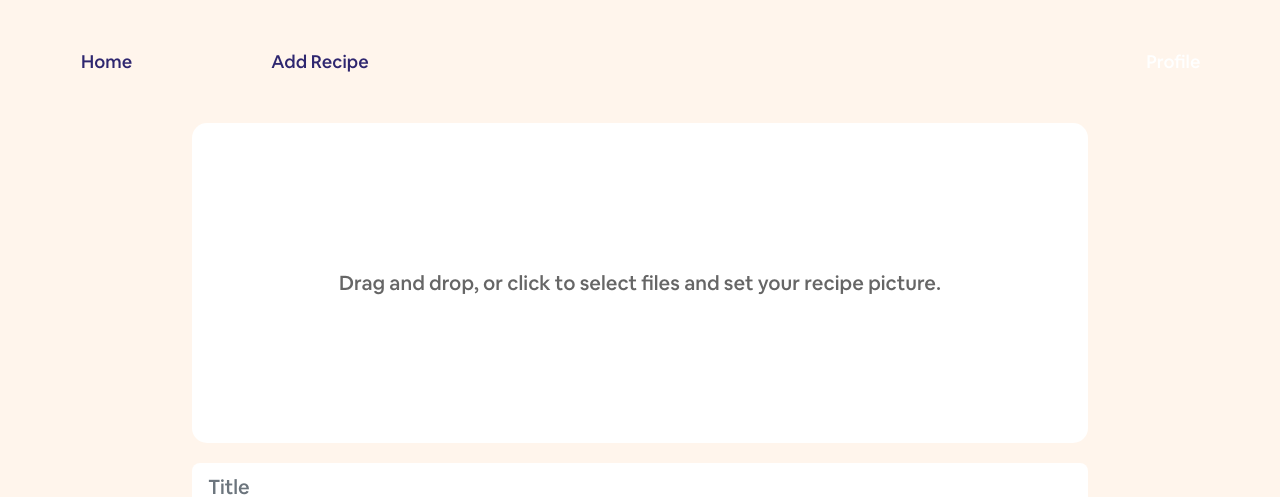
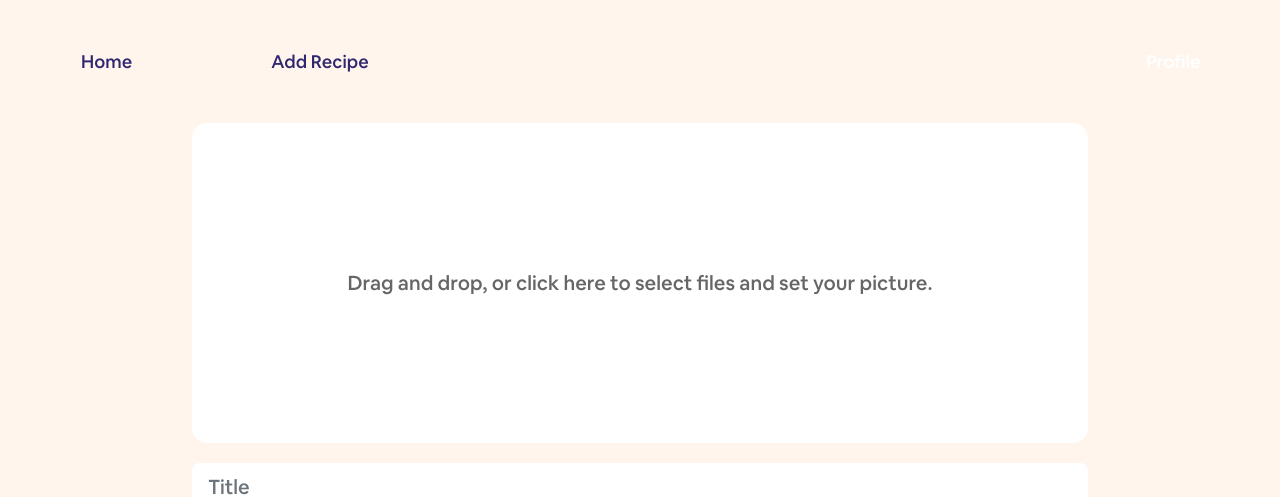
Before and after one commit to mikhaelkevin/fe-lets-cookin-app, a React (Create React App) app: page /new in a window 1280 px wide. Shown: the top 497 px of the page. Built offline with nearby package versions, Linux system fonts and the light colour scheme.

Commit message:
refactor(recipe): dropzone styling.
code refactor for dropzone styling, moving the div styling to main page. so the drop zone will reusable.

refactor reacipe-features.

```diff
--- a/src/components/global/Dropzone.jsx
+++ b/src/components/global/Dropzone.jsx
@@ -3,7 +3,6 @@ import React, { useState, useEffect } from 'react';
 import { useDropzone } from 'react-dropzone';
 import PropTypes from 'prop-types';
 
-import style from '../../styles/module-css/NewRecipe.module.css';
 import {
   thumbsContainer, thumb, thumbInner, img,
 } from '../../styles/dropzone/imagePreview';
@@ -42,7 +41,8 @@ function Dropzone({ data }) {
   useEffect(() => files.forEach((file) => URL.revokeObjectURL(file.preview)), []);
 
   return (
-    <div className={style.dropzone}>
+    // eslint-disable-next-line react/jsx-no-useless-fragment
+    <>
       {files?.length ? (
         <aside style={thumbsContainer}>
           {thumbs}
@@ -51,11 +51,11 @@ function Dropzone({ data }) {
         <div {...getRootProps({ className: 'dropzone' })}>
           <input {...getInputProps()} />
           <span className="text-center">
-            Drag and drop, or click to select files and set your recipe picture.
+            Drag and drop, or click here to select files and set your picture.
           </span>
         </div>
       )}
-    </div>
+    </>
   );
 }
 
--- a/src/pages/Recipe/EditRecipe.jsx
+++ b/src/pages/Recipe/EditRecipe.jsx
@@ -35,7 +35,9 @@ function EditRecipe() {
   return (
     <div className={style.container}>
       <form onSubmit={(e) => dataSend(e)}>
-        <Dropzone data={(item) => setImage(item?.image)} />
+        <div className={style.dropzone}>
+          <Dropzone data={(item) => setImage(item?.image)} />
+        </div>
         <InputBox
           data={{
             name: 'Title', type: 'text', placeholder: 'Title', value: title,
--- a/src/pages/Recipe/NewRecipe.jsx
+++ b/src/pages/Recipe/NewRecipe.jsx
@@ -20,7 +20,9 @@ function NewRecipe() {
   return (
     <div className={style.container}>
       <form onSubmit={(e) => dataSend(e)}>
-        <Dropzone data={(item) => setImage(item?.image)} />
+        <div className={style.dropzone}>
+          <Dropzone data={(item) => setImage(item?.image)} />
+        </div>
         <InputBox data={{ name: 'Title', type: 'text', placeholder: 'Title' }} event={(item) => setTitle(item)} />
         <textarea className="mb-0 mb-md-2 mb-xl-3" name="ingredients" id="ingredients" placeholder="Ingredients" onChange={(e) => setIngredients(e?.target?.value)} />
         <InputBox data={{ name: 'Videos', type: 'text', placeholder: 'Videos' }} event={(item) => setVideos(item)} />
```
